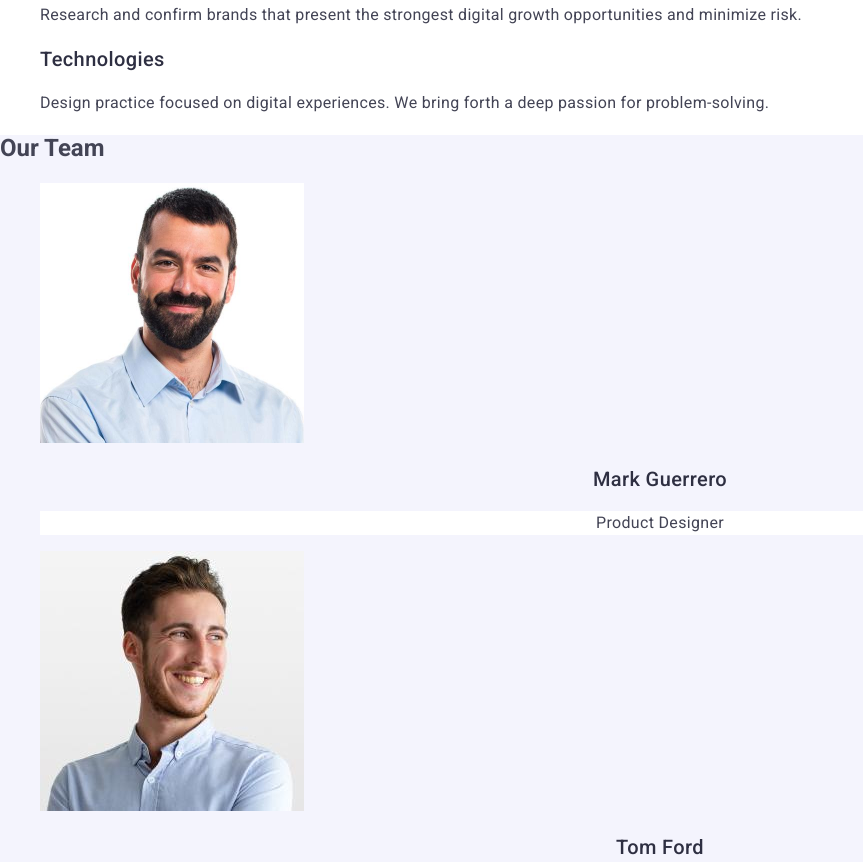
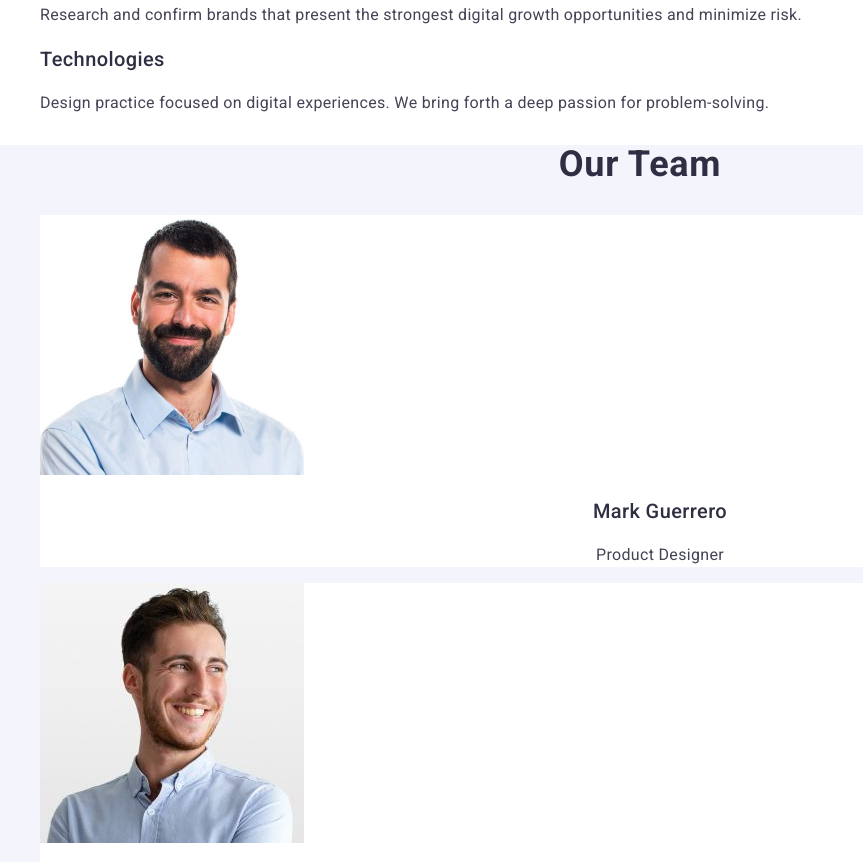
Before and after one commit to MI-MaksymIvanov/goit-markup-hw-02, a plain HTML site: page index.html in a window 1280 px wide. Shown: the part 628-1490 px from the top of the page, without its empty margins (0-863 px from the left). Drawn offline with nearby package versions, Linux system fonts and the light colour scheme.

Commit message:
edit sec3

```diff
--- a/css/styles.css
+++ b/css/styles.css
@@ -86,6 +86,19 @@ a {
   color: #434455;
 }
 
+.main-section-three {
+  background-color: #f4f4fd;
+}
+
+.main-section-three-title {
+  font-weight: 700;
+  font-size: 36px;
+  line-height: 1.11;
+  letter-spacing: 0.02em;
+  text-align: center;
+  color: #2e2f42;
+}
+
 .main-section-three-subtitle {
   font-weight: 500;
   font-size: 20px;
@@ -93,6 +106,10 @@ a {
   letter-spacing: 0.02em;
   text-align: center;
   color: #2e2f42;
+}
+
+.main-section-three-items {
+  background-color: #ffffff;
 }
 
 .main-section-three-description {
@@ -103,10 +120,6 @@ a {
   text-align: center;
   color: #434455;
   background-color: #ffffff;
-}
-
-.main-section-three {
-  background-color: #f4f4fd;
 }
 
 .page-footer {
```
